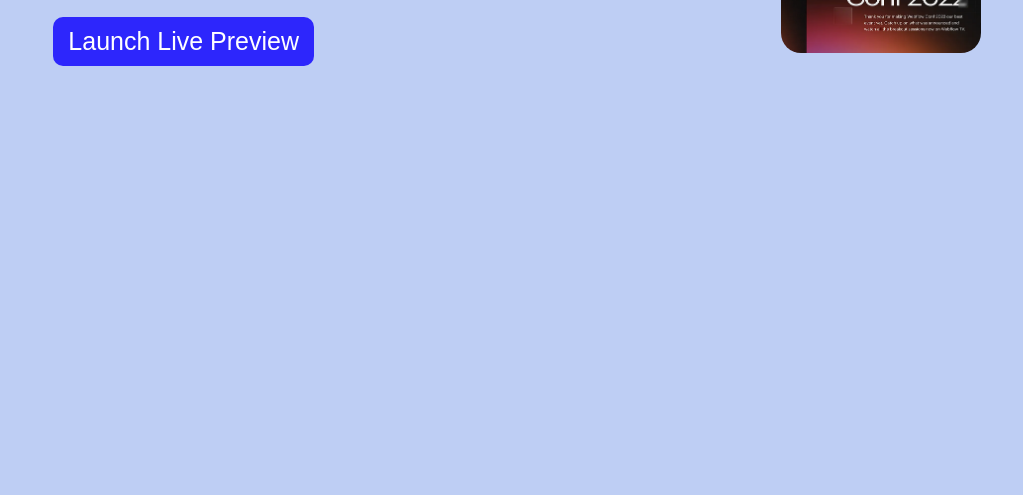
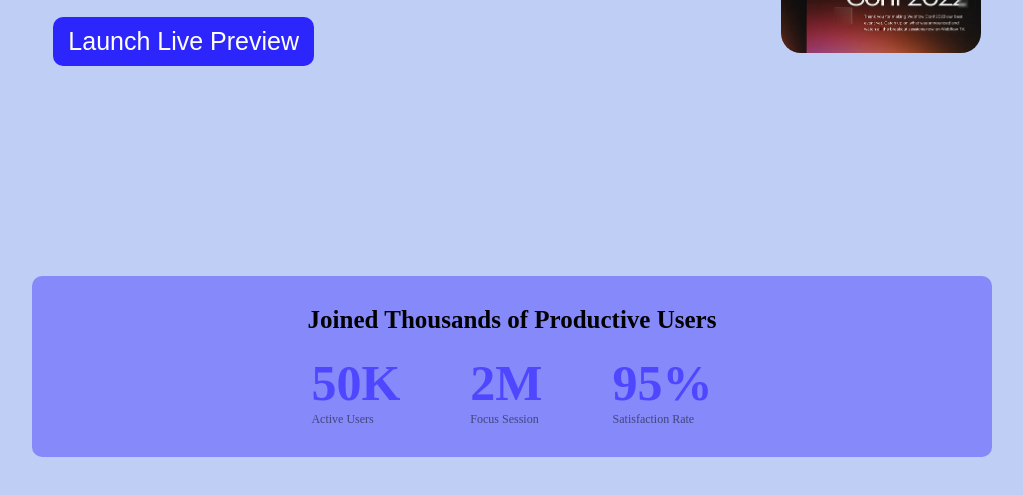
Before and after one commit to mdmithunali/1st-project, a plain HTML site: page index.html in a window 1280 px wide. Shown: the part 663-1158 px from the top of the page, without its empty margins (128-1151 px from the left). Before the commit the page ends 939 px from the top, so only its background shows below. Drawn offline with Linux system fonts and the light colour scheme.

Commit message:
productive section

```diff
--- a/index.html
+++ b/index.html
@@ -43,6 +43,30 @@
             </div>
         </section>
 
+      <!-- productive users section -->
+
+ <section class="user-sectio">
+            <h3 class="user-section-title">Joined Thousands of Productive Users</h3>
+
+
+            <div class="flowers">
+                <div class="flower-count">
+                    <h1>50K</h1>
+                    <p>Active Users</p>
+                </div>
+                <div class="flower-count">
+                    <h1>2M</h1>
+                    <p>Focus Session</p>
+                </div>
+                <div class="flower-count">
+                    <h1>95%</h1>
+                    <p>Satisfaction Rate</p>
+
+                </div>
+            </div>
+
+
+        </section>
 
 
 
--- a/style.css
+++ b/style.css
@@ -93,3 +93,39 @@ body{
     height: 150px;
     border-radius: 20px;
 }
+
+
+/* productive users section  */
+
+
+.user-sectio{
+    width: 900px;
+    margin: 0 auto;
+    display: flex;
+    flex-direction: column;
+    align-items: center;
+    justify-content: center;
+    padding: 30px;
+    background-color: rgba(78, 71, 255, 0.5);
+    border-radius: 10px;
+    margin-bottom: 200px;
+
+}
+.user-section-title{
+    font-size: 25px;
+}
+.flowers{
+    display: flex;
+    flex-direction: row;
+    gap: 70px;
+    margin-top: 20px;
+}
+.flower-count h1{
+    color: rgba(78, 71, 255, 1);
+    font-size:50px;
+    font-weight: 900;
+}
+.flower-count p{
+    font-size: 12px;
+    color: rgba(0, 0, 0, 0.5);
+}
```
